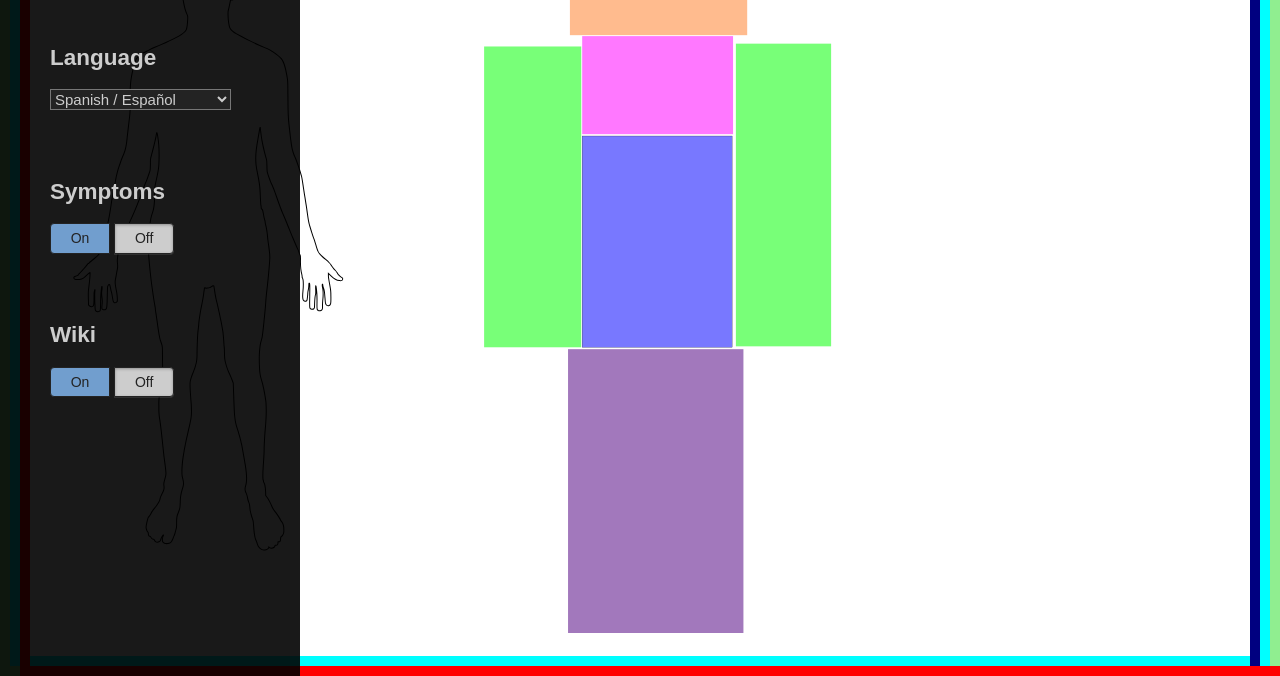
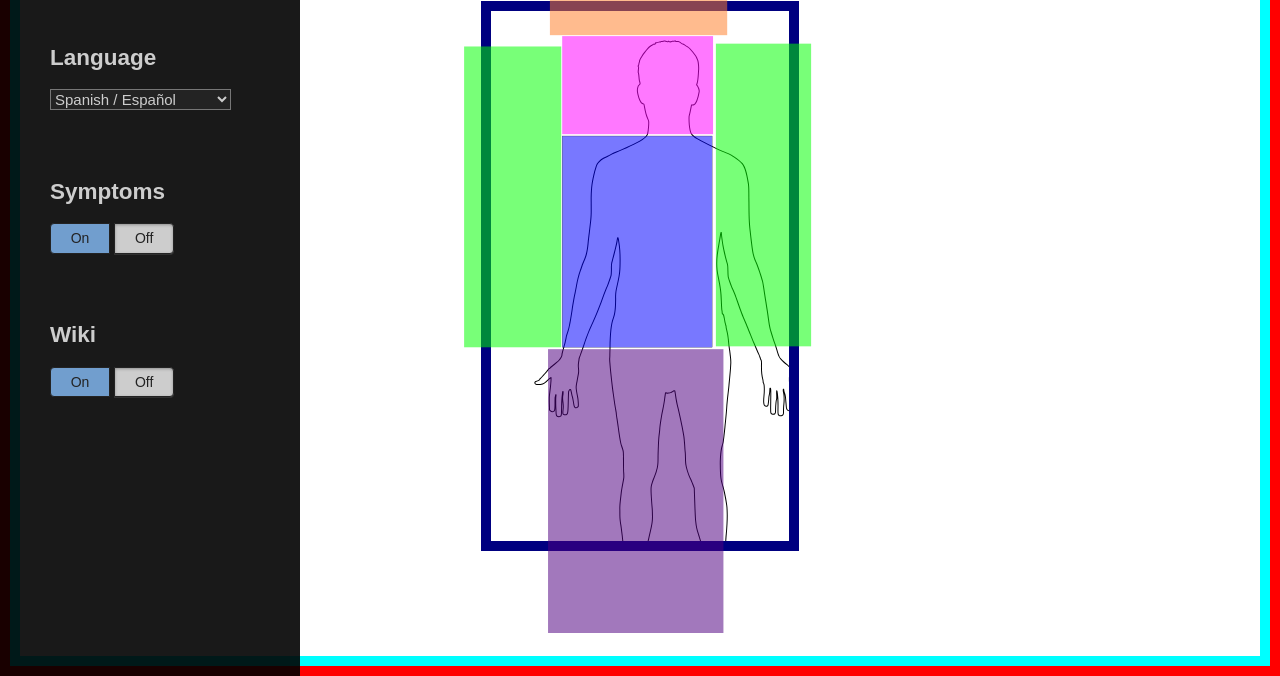
Before and after one commit to navillasa/biolingual-app, a plain HTML site: page index.html in a window 1280 px wide. Shown: the part 124-800 px from the top of the page. Drawn offline with nearby package versions, Linux system fonts and the light colour scheme; a script that the page names is missing.

Commit message:
changed #fullbodysvg to #box-boxes, also jankbody-with-parts.svg to body-boxes.svg

```diff
--- a/index.html
+++ b/index.html
@@ -51,8 +51,10 @@
     </div>
     <div class="main">
          <div class="main-panel" data-target="main-panel" class="tooltip">
-             <object data="images/main-body.svg" type="image/svg+xml" id="body-outline" alt="vector graphic drawing outline of human body"></object>
-            <object data="images/jankbody-with-parts.svg" type="image/svg+xml" id="fullbodysvg" alt="vector graphic color overlays"></object>
+            <div class="body-display">
+                <object data="images/main-body.svg" type="image/svg+xml" id="body-outline" alt="vector graphic drawing outline of human body"></object>
+                <object data="images/body-boxes.svg" type="image/svg+xml" id="body-boxes" alt="vector graphic color overlays"></object>
+            </div>
             <!-- <object data="images/backpoints.svg" type="image/svg+xml" id="backsvg" alt="vector graphic contour drawing of back - three pain locations"></object>  -->
             <!-- <button id="16" value="Abdomen, pelvis and buttocks" >Abdomen, pelvis and buttocks</button>
             <button id= "7" value="Arms and shoulder">Arms and shoulder</button>
--- a/scripts/mainV2.js
+++ b/scripts/mainV2.js
@@ -3,7 +3,7 @@
 
 var GOOGLE_URL = "https://translation.googleapis.com/language/translate/v2";
 var APIMEDIC_URL = "https://sandbox-healthservice.priaid.ch/symptoms/";
-var FULL_BODY_ELEMENT = document.getElementById("fullbodysvg");
+var FULL_BODY_ELEMENT = document.getElementById("body-boxes");
 var BODY_PART_SELECTOR = '[data-target="main-panel"] button';
 var LANGUAGE_SELECTOR = '[data-target="lang-selector"] select';
 
@@ -25,7 +25,7 @@ function initialize(){
             retrieveTranslation(queryDictionary, storedTranslations);
         })
 
-        clickOnTheBoxes("#fullbodysvg", storedTranslations, drawToDom)
+        clickOnTheBoxes("#body-boxes", storedTranslations, drawToDom)
     })
 
 }
--- a/styles/main.css
+++ b/styles/main.css
@@ -205,16 +205,26 @@ main{
     .info {
         font-size: 1.25rem;
     }
-    #fullbodysvg {
+
+    .body-display {
+        display: flex;
+        align-items: center;
+        justify-content: center;
+    }
+
+    #body-boxes {
+        border: 10px solid red;
         position: absolute;
-        top: 0;
-        border: 10px solid red;
+        /* top: 0;
+        left: 0; */
         width: 100%;
         height: 100%;
     }
-
     #body-outline {
+        height: 80%;
         border: 10px solid navy;
+        /* position: relative; */
+        left: 0;
     }
 
     .tooltip {
```
Also changed, not shown: images/body-boxes.svg (added).
